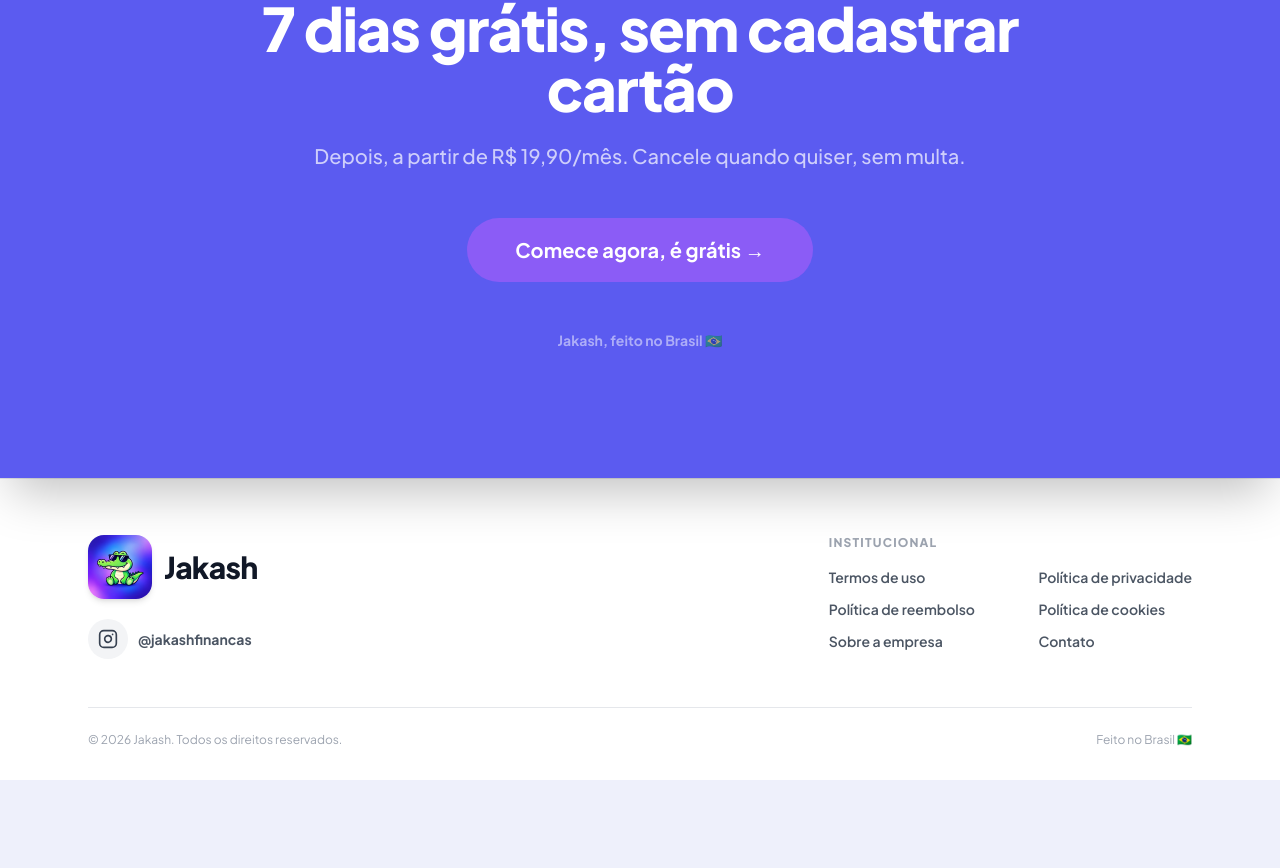
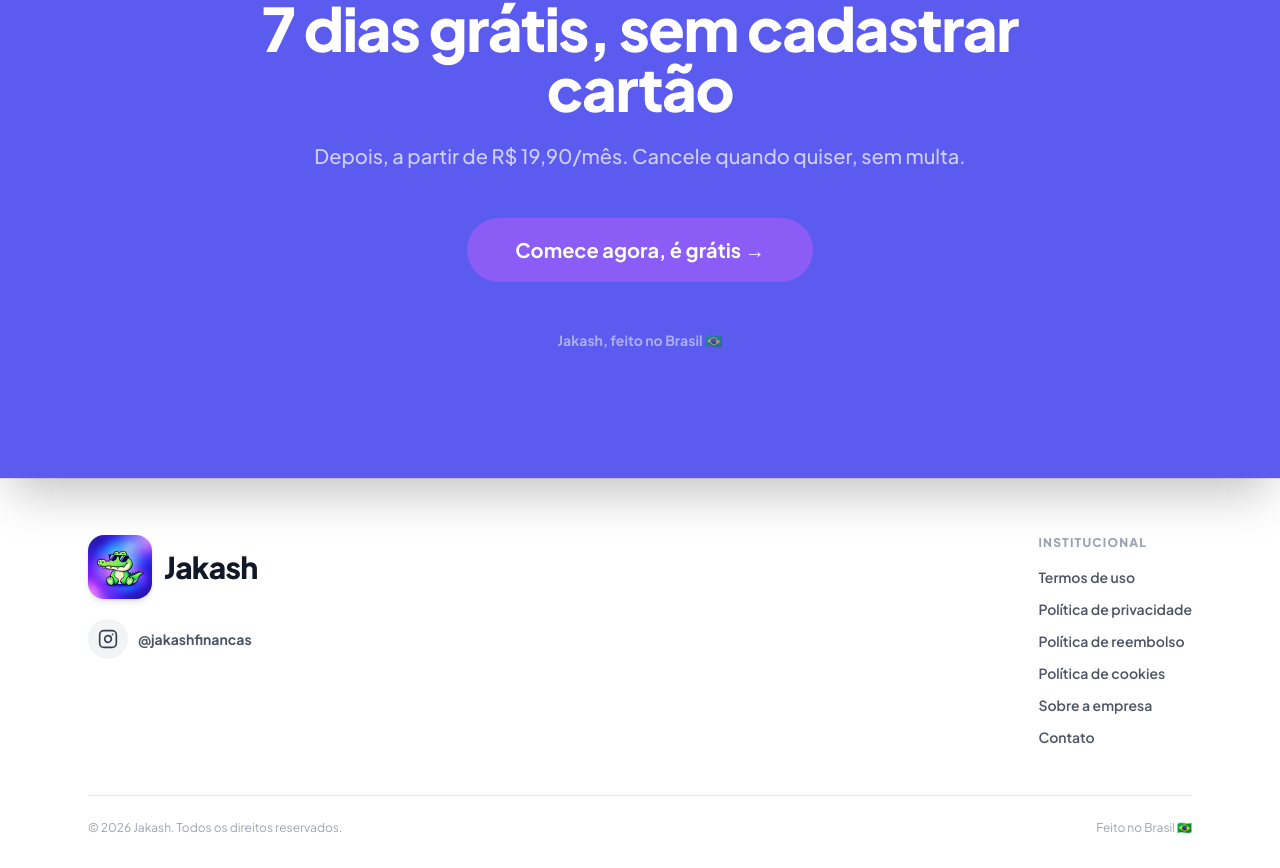
Before and after one commit to andrewsmorais/Dim-DIm-, a Next.js app: page / in a window 1280 px wide. Shown: the part 7646-8514 px from the top of the page. Before the commit the page ends 8426 px from the top, so only its background shows below. Built offline with nearby package versions, Linux system fonts and the light colour scheme; no server answers.

Commit message:
Footer: links institucionais em uma coluna so
Co-Authored-By: Claude Sonnet 5.5 <noreply@anthropic.com>
Claude-Session: https://claude.ai/code/session_0173mJSXeSC2Xzw29ZsWZu14

```diff
--- a/src/components/Footer.tsx
+++ b/src/components/Footer.tsx
@@ -52,7 +52,7 @@ export function Footer() {
           {/* Lado direito: todas as páginas */}
           <nav aria-label="Links institucionais">
             <p className="text-xs font-extrabold tracking-widest text-gray-400 mb-4">INSTITUCIONAL</p>
-            <ul className="grid grid-cols-1 sm:grid-cols-2 gap-x-14 gap-y-3 text-sm font-semibold">
+            <ul className="flex flex-col gap-3 text-sm font-semibold">
               {LINKS.map((l) => (
                 <li key={l.href}>
                   <Link href={l.href} className="text-gray-600 hover:text-brand-dark transition-colors">{l.label}</Link>
```
